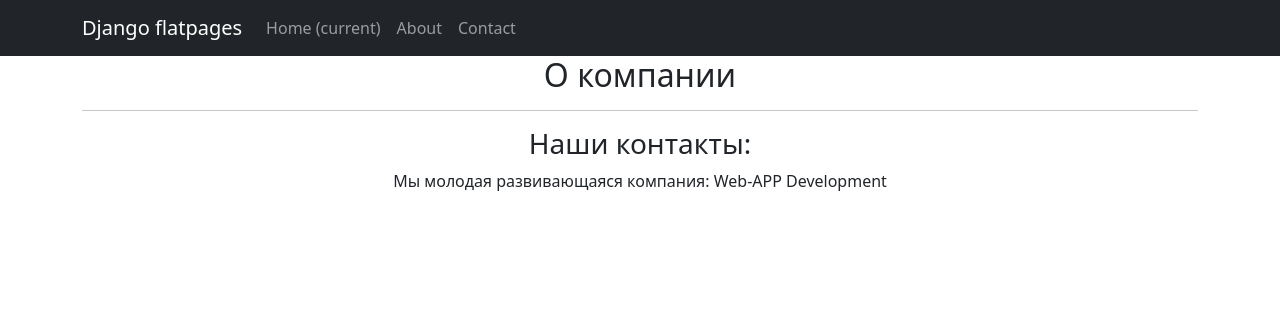
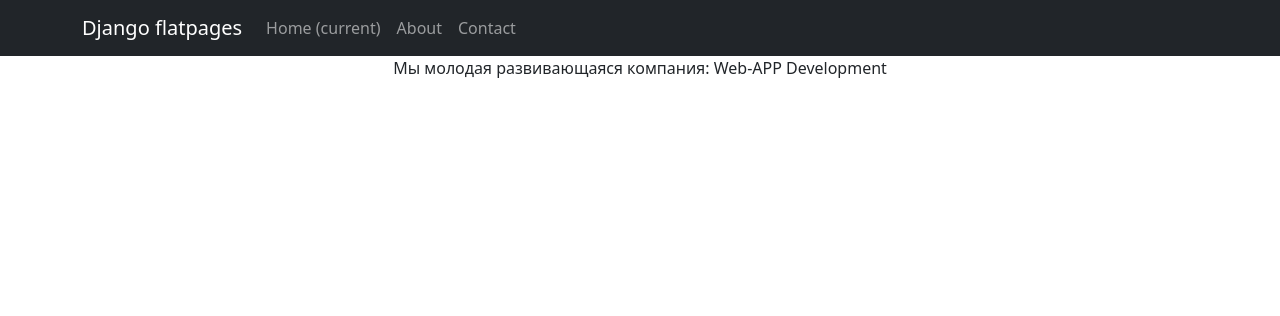
Before and after one commit to Seroji/First-django-project-SF-, a Django app: template templates/flatpages/location.html in a window 1280 px wide. Shown: the top 316 px of the page. Run offline with Django 4.2, Linux system fonts and the light colour scheme; the template is opened without the code that fills it: values that come from a table or form of the project are taken from there, others are empty; data comes from the database, SQL or seed files in the repository; both versions use the stored data as it was after the commit; some libraries are stand-ins or nearby versions.

Commit message:
Final version

```diff
--- a/templates/flatpages/about.html
+++ b/templates/flatpages/about.html
@@ -31,7 +31,7 @@
                            </a>
                        </li>
                        <li class="nav-item">
-                           <a class="nav-link" href="/about/">About</a>
+                           <a class="nav-link" href="/contacts/">Contacts</a>
                        </li>
                    </ul>
                </div>
@@ -43,6 +43,10 @@
        <div class="col-lg-12 text-center">
            {% block content %}
            {{ flatpage.content }}
+           <br>
+           <br>
+           <h4>Дублирование:</h4>
+           {{ flatpage.content }}
            {% endblock content %}
        </div>
    </div>
--- a/templates/flatpages/location.html
+++ b/templates/flatpages/location.html
@@ -5,8 +5,5 @@
 {% endblock title %}
 
 {% block content %}
-    <h2>{{ flatpage.title }}</h2>
-    <hr>
-    <h3>Наши контакты:</h3>
 {{ flatpage.content }}
 {% endblock content %}
```
Also changed, not shown: db.sqlite3.
